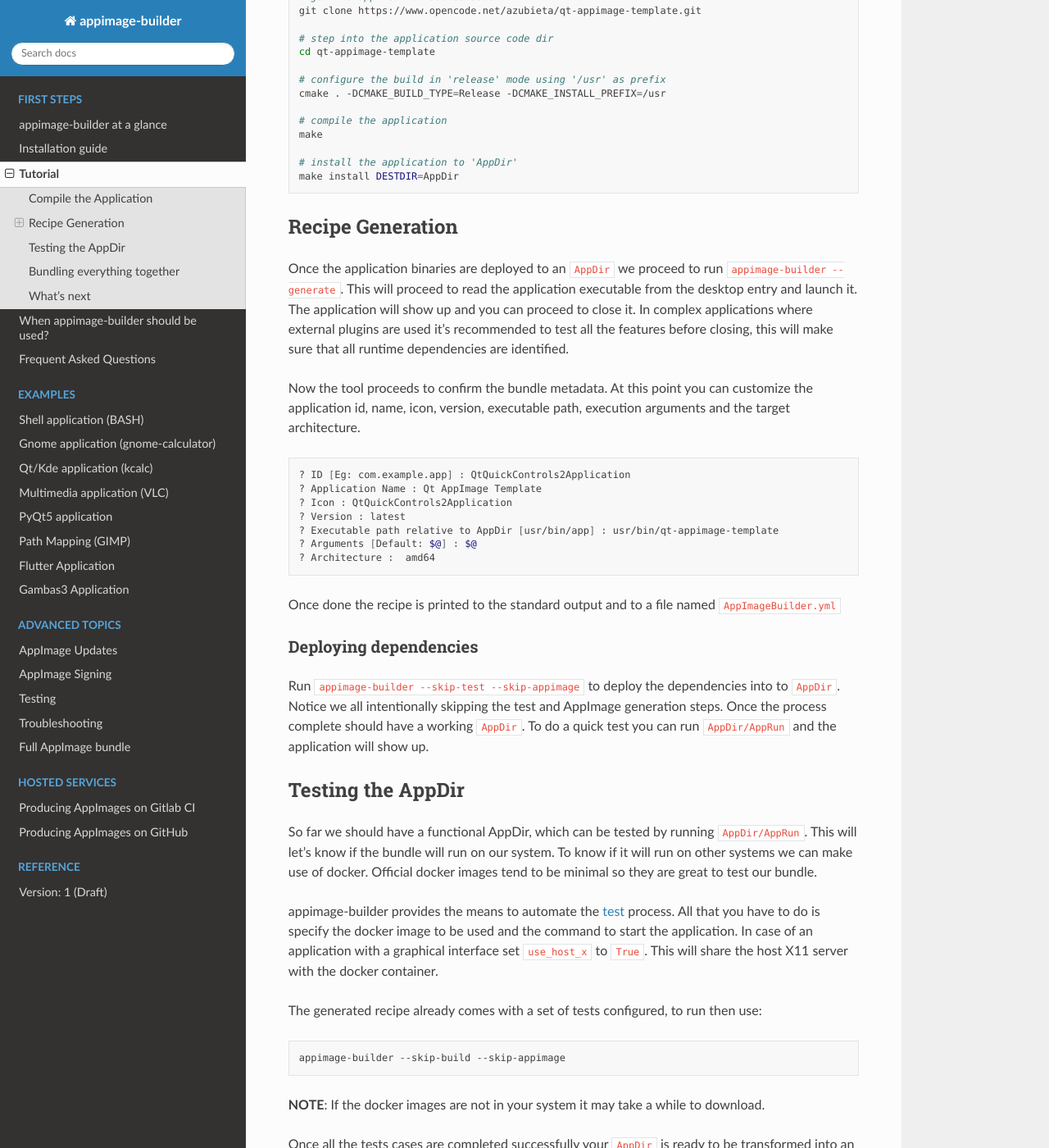
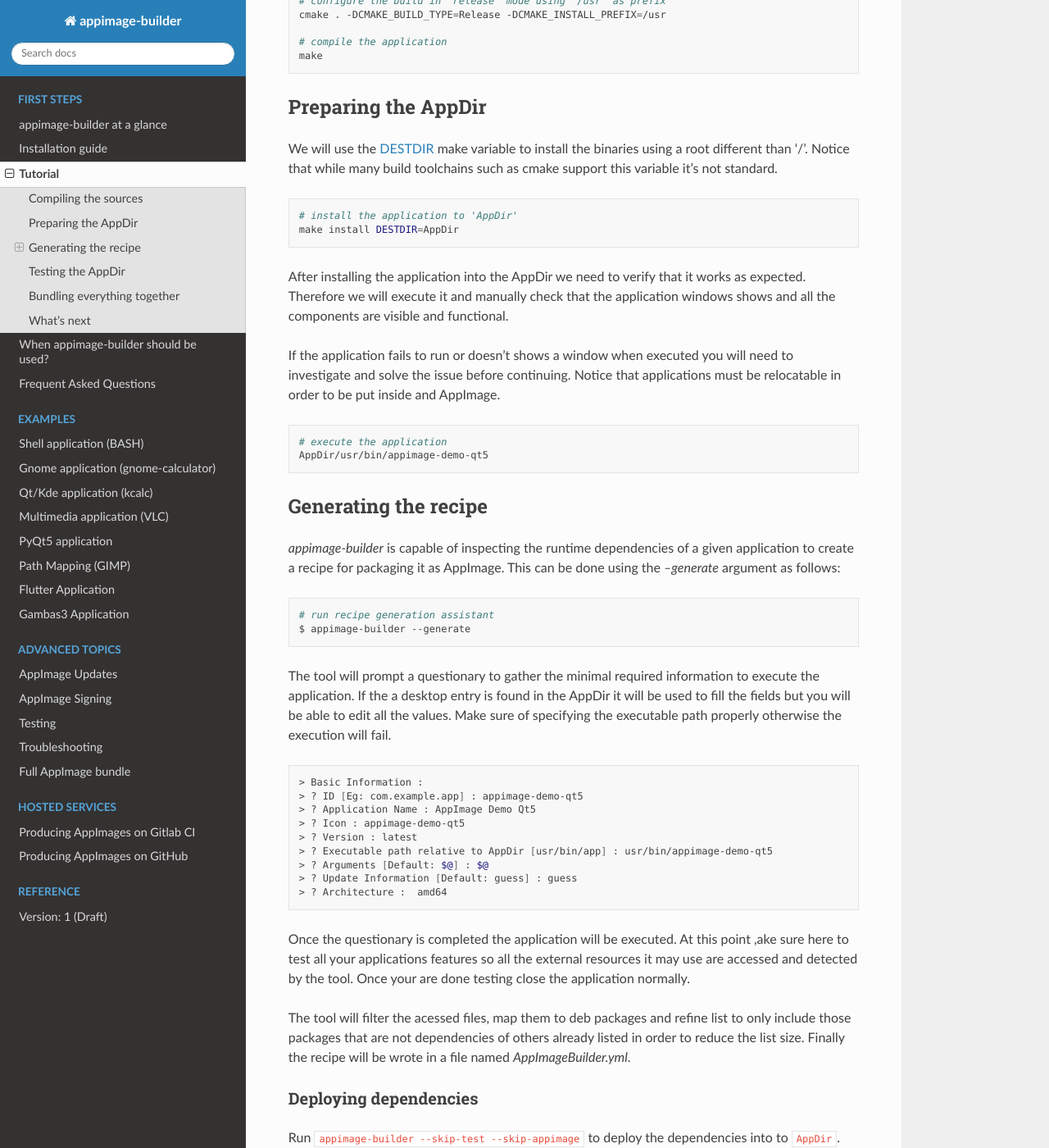
Before and after one commit to AppImageCrafters/appimage-builder-docs, a Sphinx documentation site: the page built from source/intro/tutorial.rst, in a window 1280 px wide and 1400 px high, scrolled down 579 px. Shown: the whole window at 82% size. Built offline with Sphinx 7.4.7 and the Read the Docs theme 2.0.0, drawn with Linux system fonts in a browser that asks for light colours; some of the changed text lies outside the part shown.

Commit message:
Rewrite the tutorial 'Recipe Generation' section as 'Generating the recipe'

```diff
--- a/source/intro/tutorial.rst
+++ b/source/intro/tutorial.rst
@@ -10,16 +10,12 @@ for instructions. The application code can be found `here`_.
 
 .. _here: https://www.opencode.net/azubieta/qt-appimage-template
 
-=======================
-Compile the Application
-=======================
+=====================
+Compiling the sources
+=====================
 
-The first step in our process is to build the application binaries and deploy them into a folder named AppDir.
-It's important to use '/usr' as install prefix as appimage-builder expects to find the application resources
-such as the desktop entry and the icon in their standar paths relative to AppDir.
-
-We will use the `DESTDIR`_ make variable to install the binaries using a root different than '/'.
-Notice that while many build toolchains such as cmake support this variable it's not standard.
+The first step in our process is to build the application binaries. We will set the install prefix to '/usr' as
+appimage-builder expects to find the application resources (desktop entry and the icon) in their standard paths.
 
 .. _DESTDIR: https://www.gnu.org/prep/standards/html_node/DESTDIR.html
 
@@ -40,34 +36,67 @@ Notice that while many build toolchains such as cmake support this variable it's
     # compile the application
     make
 
+
+====================
+Preparing the AppDir
+====================
+
+We will use the `DESTDIR`_ make variable to install the binaries using a root different than '/'.
+Notice that while many build toolchains such as cmake support this variable it's not standard.
+
+.. code-block:: shell
+
     # install the application to 'AppDir'
     make install DESTDIR=AppDir
 
+After installing the application into the AppDir we need to verify that it works as expected. Therefore we will
+execute it and manually check that the application windows shows and all the components are visible and functional.
 
-=================
-Recipe Generation
-=================
-
-Once the application binaries are deployed to an ``AppDir`` we proceed to run ``appimage-builder --generate``. This
-will proceed to read the application executable from the desktop entry and launch it. The application will show up and
-you can proceed to close it. In complex applications where external plugins are used it's recommended to test all
-the features before closing, this will make sure that all runtime dependencies are identified.
-
-Now the tool proceeds to confirm the bundle metadata. At this point you can customize the application id, name,
-icon, version, executable path, execution arguments and the target architecture.
-
+If the application fails to run or doesn't shows a window when executed you will need to investigate and solve
+the issue before continuing. Notice that applications must be relocatable in order to be put inside and AppImage.
 
 .. code-block:: shell
 
-    ? ID [Eg: com.example.app] : QtQuickControls2Application
-    ? Application Name : Qt AppImage Template
-    ? Icon : QtQuickControls2Application
-    ? Version : latest
-    ? Executable path relative to AppDir [usr/bin/app] : usr/bin/qt-appimage-template
-    ? Arguments [Default: $@] : $@
-    ? Architecture :  amd64
+    # execute the application
+    AppDir/usr/bin/appimage-demo-qt5
 
-Once done the recipe is printed to the standard output and to a file named ``AppImageBuilder.yml``
+
+=====================
+Generating the recipe
+=====================
+
+
+`appimage-builder` is capable of inspecting the runtime dependencies of a given application to create a recipe for
+packaging it as AppImage. This can be done using the `--generate` argument as follows:
+
+.. code-block:: shell
+
+    # run recipe generation assistant
+    $ appimage-builder --generate
+
+The tool will prompt a questionary to gather the minimal required information to execute the application. If the a
+desktop entry is found in the AppDir it will be used to fill the fields but you will be able to edit all the values.
+Make sure of specifying the executable path properly otherwise the execution will fail.
+
+.. code-block:: shell
+
+    > Basic Information :
+    > ? ID [Eg: com.example.app] : appimage-demo-qt5
+    > ? Application Name : AppImage Demo Qt5
+    > ? Icon : appimage-demo-qt5
+    > ? Version : latest
+    > ? Executable path relative to AppDir [usr/bin/app] : usr/bin/appimage-demo-qt5
+    > ? Arguments [Default: $@] : $@
+    > ? Update Information [Default: guess] : guess
+    > ? Architecture :  amd64
+
+Once the questionary is completed the application will be executed. At this point ,ake sure here to test all your
+applications features so all the external resources it may use are accessed and detected by the tool. Once your are
+done testing close the application normally.
+
+The tool will filter the acessed files, map them to deb packages and refine list to only include those packages that
+are not dependencies of others already listed in order to reduce the list size. Finally the recipe will be wrote
+in a file named `AppImageBuilder.yml`.
 
 
 Deploying dependencies
```
